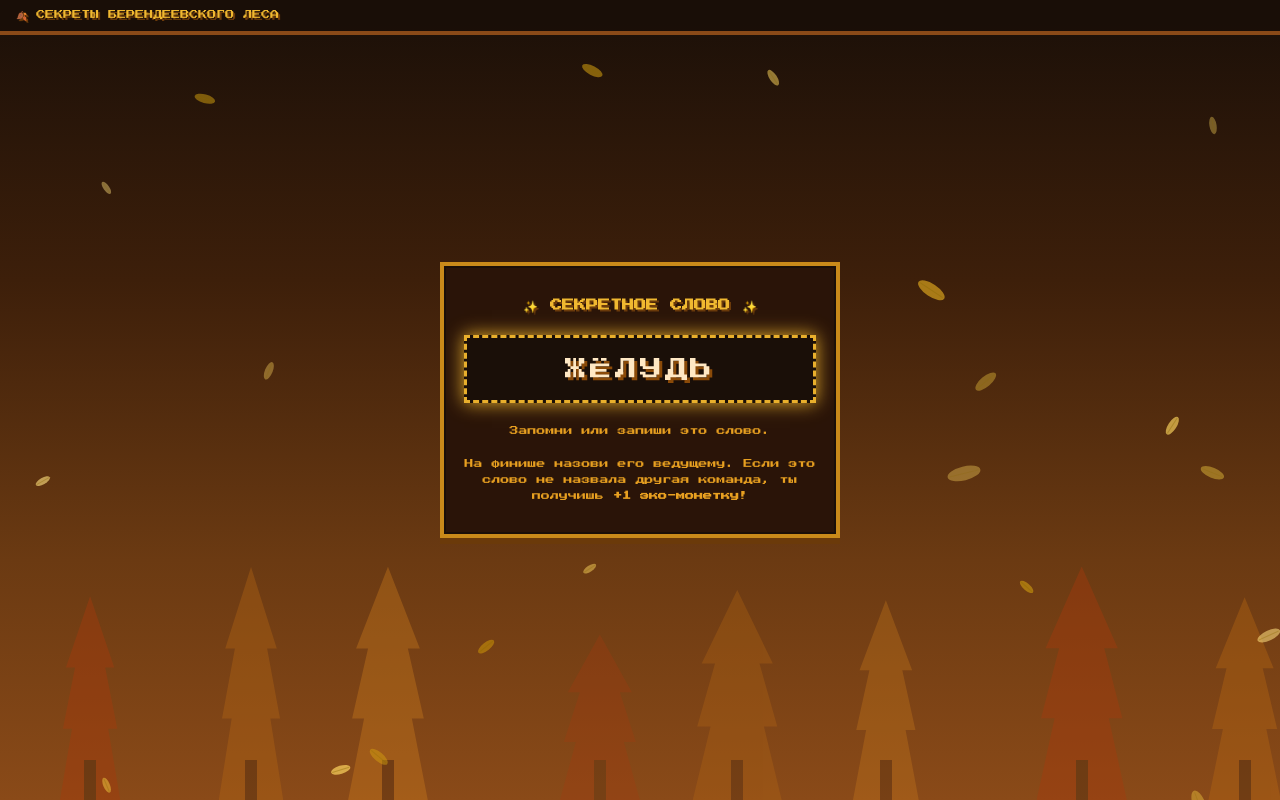
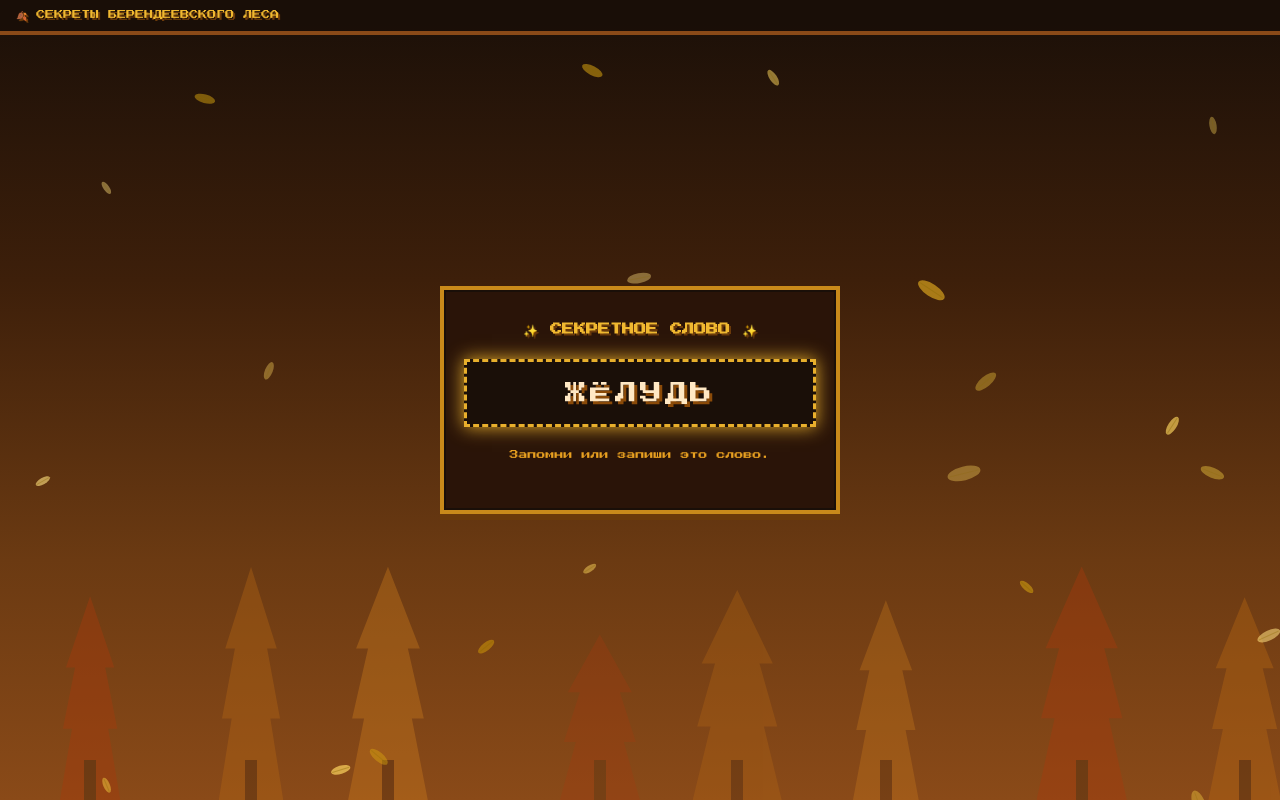
Before and after one commit to Djo013III/QuestBerendei.github.io, a plain HTML site: page sad.html in a window 1280 px wide. Drawn offline with Linux system fonts and the light colour scheme.

Commit message:
Update sad.html

```diff
--- a/sad.html
+++ b/sad.html
@@ -74,7 +74,7 @@
 
     <div class="hint">
       Запомни или запиши это слово.<br><br>
-      На финише назови его ведущему. Если это слово не назвала другая команда, ты получишь <b>+1 эко-монетку</b>!
+
     </div>
   </div>
 </div>
```
